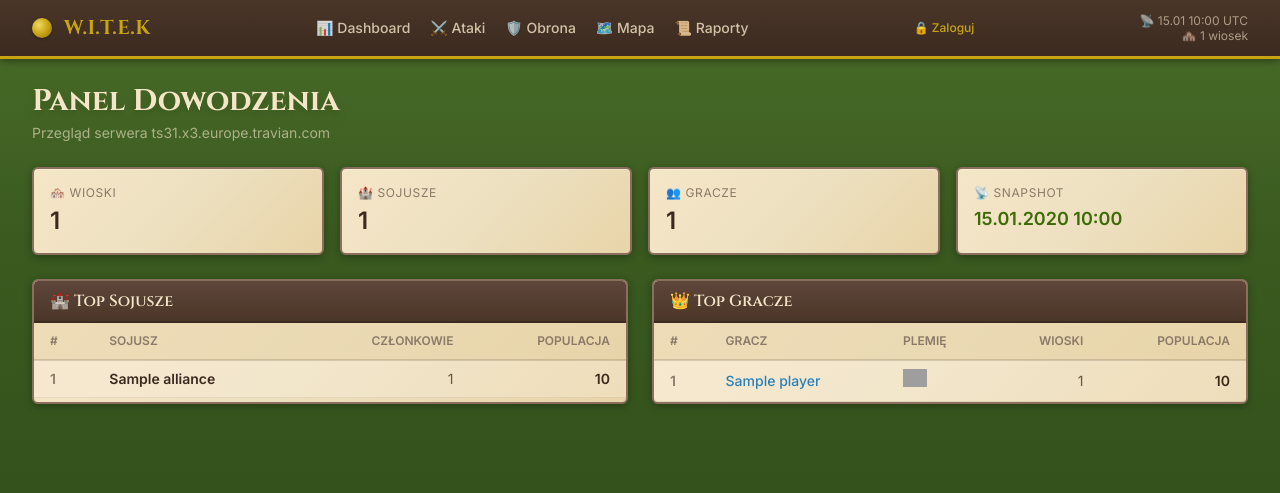
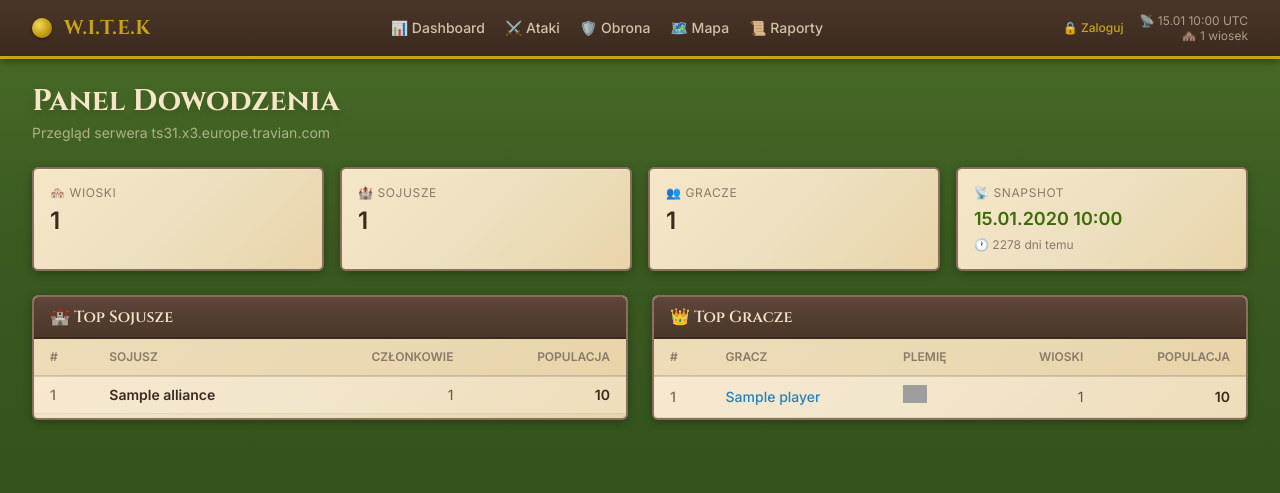
Before and after one commit to PeterPage2115/W.I.T.E.K, a Flask app: page / in a window 1280 px wide. Shown: the top 493 px of the page. Run offline with Flask 3, Linux system fonts and the light colour scheme; tables that the repository leaves empty hold one stand-in row (values such as "Sample post"); some libraries are stand-ins or nearby versions; grey boxes are pictures that could not be loaded.

Commit message:
Responsive nav + dashboard freshness indicator
- Add mobile hamburger menu with toggle
- Move nav links to hidden md:flex for responsive breakpoint
- Add relative time display on dashboard snapshot panel
- Add data freshness indicator in navbar

Co-authored-by: Copilot <223556219+Copilot@users.noreply.github.com>

```diff
--- a/app/templates/alliance.html
+++ b/app/templates/alliance.html
@@ -3,7 +3,7 @@
 {% block title %}{{ alliance.name }}{% endblock %}
 
 {% block head %}
-<script src="https://cdn.jsdelivr.net/npm/chart.js"></script>
+<script src="https://cdn.jsdelivr.net/npm/chart.js@4"></script>
 {% endblock %}
 
 {% block content %}
--- a/app/templates/base.html
+++ b/app/templates/base.html
@@ -136,8 +136,8 @@
                     <span class="font-medieval text-trav-gold text-xl font-bold tracking-wide group-hover:text-trav-gold-light transition">W.I.T.E.K</span>
                 </a>
 
-                <!-- Nav Links -->
-                <div class="flex items-center space-x-5 text-sm">
+                <!-- Nav Links (desktop) -->
+                <div class="hidden md:flex items-center space-x-5 text-sm">
                     <a href="/" class="text-trav-parchment/80 hover:text-trav-gold transition font-medium">📊 Dashboard</a>
                     <a href="/attacks" class="text-trav-parchment/80 hover:text-trav-gold transition font-medium">⚔️ Ataki</a>
                     <a href="/defense" class="text-trav-parchment/80 hover:text-trav-gold transition font-medium">🛡️ Obrona</a>
@@ -146,6 +146,8 @@
                     {% block nav_extra %}{% endblock %}
                 </div>
 
+                <!-- Right side: auth + freshness (desktop) -->
+                <div class="hidden md:flex items-center space-x-4">
                     <!-- Auth -->
                     <div class="flex items-center space-x-3">
                     {% if current_user %}
@@ -166,6 +168,40 @@
                     {% else %}
                     <div class="text-xs text-trav-red font-medium">⚠️ Brak danych</div>
                     {% endif %}
+                </div>
+
+                <!-- Mobile hamburger button -->
+                <button id="mobile-menu-btn" class="md:hidden text-trav-parchment hover:text-trav-gold transition p-1" aria-label="Menu">
+                    <svg class="w-6 h-6" fill="none" stroke="currentColor" viewBox="0 0 24 24">
+                        <path id="hamburger-icon" stroke-linecap="round" stroke-linejoin="round" stroke-width="2" d="M4 6h16M4 12h16M4 18h16"/>
+                    </svg>
+                </button>
+            </div>
+
+            <!-- Mobile menu (hidden by default) -->
+            <div id="mobile-menu" class="hidden md:hidden pb-3 border-t border-trav-gold/20 mt-2 pt-3">
+                <div class="flex flex-col space-y-2 text-sm">
+                    <a href="/" class="text-trav-parchment/80 hover:text-trav-gold transition font-medium px-2 py-1">📊 Dashboard</a>
+                    <a href="/attacks" class="text-trav-parchment/80 hover:text-trav-gold transition font-medium px-2 py-1">⚔️ Ataki</a>
+                    <a href="/defense" class="text-trav-parchment/80 hover:text-trav-gold transition font-medium px-2 py-1">🛡️ Obrona</a>
+                    <a href="/map" class="text-trav-parchment/80 hover:text-trav-gold transition font-medium px-2 py-1">🗺️ Mapa</a>
+                    <a href="/reports" class="text-trav-parchment/80 hover:text-trav-gold transition font-medium px-2 py-1">📜 Raporty</a>
+                </div>
+                <div class="mt-3 px-2 flex items-center justify-between">
+                    <div>
+                    {% if current_user %}
+                        <span class="text-trav-gold text-xs">👤 {{ current_user.discord_name }}</span>
+                        <a href="/auth/logout" class="text-trav-parchment/60 hover:text-trav-red text-xs transition ml-2">Wyloguj</a>
+                    {% else %}
+                        <a href="/auth/login" class="text-trav-gold hover:text-trav-gold-light text-xs font-medium transition">🔒 Zaloguj</a>
+                    {% endif %}
+                    </div>
+                    {% if snapshot %}
+                    <div class="text-xs text-trav-parchment/60 text-right leading-tight">
+                        📡 {{ snapshot.fetched_at.strftime('%d.%m %H:%M') }} UTC
+                    </div>
+                    {% endif %}
+                </div>
             </div>
         </div>
     </nav>
@@ -197,5 +233,34 @@
     </footer>
 
     {% block scripts %}{% endblock %}
+    <script>
+    // Mobile menu toggle
+    (function() {
+        var btn = document.getElementById('mobile-menu-btn');
+        var menu = document.getElementById('mobile-menu');
+        if (btn && menu) {
+            btn.addEventListener('click', function() {
+                menu.classList.toggle('hidden');
+            });
+        }
+    })();
+    // Relative time for snapshot timestamps
+    (function() {
+        document.querySelectorAll('[data-utc]').forEach(function(el) {
+            var utc = el.getAttribute('data-utc');
+            if (!utc) return;
+            var then = new Date(utc);
+            var now = new Date();
+            var diffMs = now - then;
+            var diffMin = Math.floor(diffMs / 60000);
+            var text;
+            if (diffMin < 1) text = 'przed chwilą';
+            else if (diffMin < 60) text = diffMin + ' min temu';
+            else if (diffMin < 1440) text = Math.floor(diffMin / 60) + ' godz. temu';
+            else text = Math.floor(diffMin / 1440) + ' dni temu';
+            el.textContent = text;
+        });
+    })();
+    </script>
 </body>
 </html>
--- a/app/templates/dashboard.html
+++ b/app/templates/dashboard.html
@@ -34,6 +34,7 @@
     <div class="trav-panel p-4">
         <div class="text-trav-text-muted text-xs uppercase tracking-wider mb-1">📡 Snapshot</div>
         <div class="text-lg font-bold text-trav-green-dark">{{ snapshot.fetched_at.strftime('%d.%m.%Y %H:%M') }}</div>
+        <div class="text-xs text-trav-text-muted mt-1">🕐 <span data-utc="{{ snapshot.fetched_at.isoformat() }}Z">ładowanie...</span></div>
     </div>
 </div>
 
--- a/app/templates/player.html
+++ b/app/templates/player.html
@@ -3,7 +3,7 @@
 {% block title %}{{ player.name }}{% endblock %}
 
 {% block head %}
-<script src="https://cdn.jsdelivr.net/npm/chart.js"></script>
+<script src="https://cdn.jsdelivr.net/npm/chart.js@4"></script>
 {% endblock %}
 
 {% block content %}
```
Lines whose indentation alone changed are shown as unchanged.
